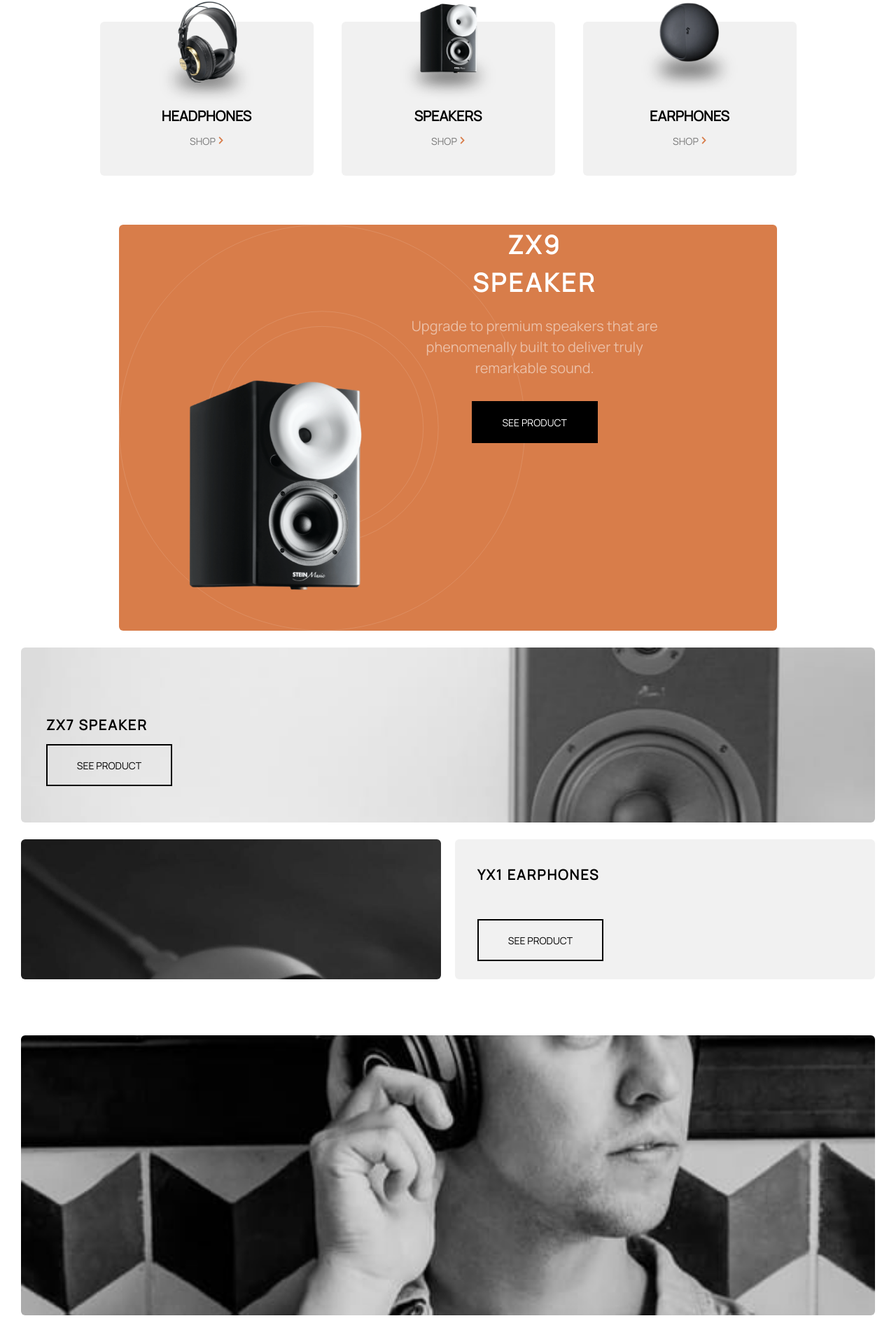
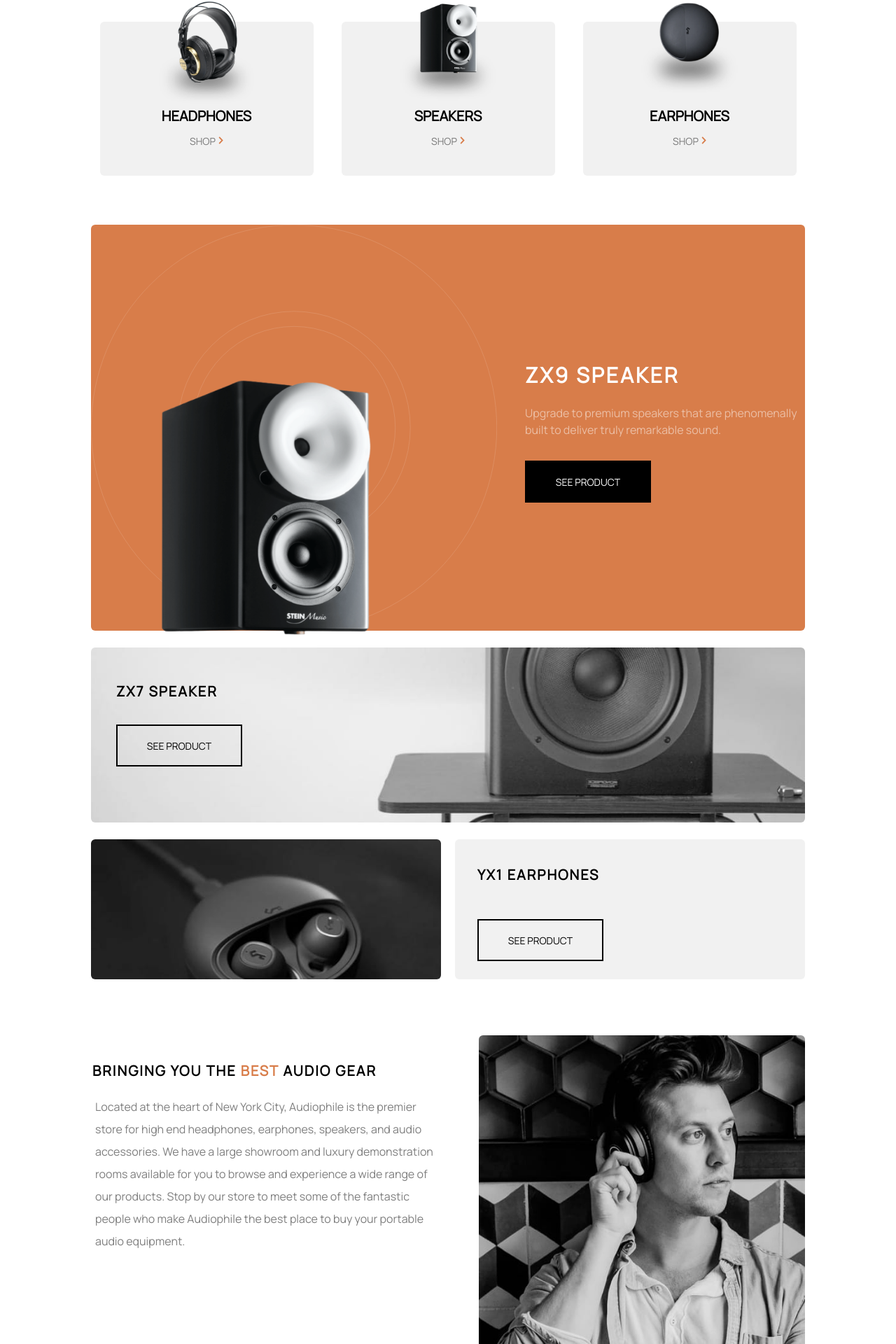
Before and after one commit to Kaodily/Audiophile, a React (Create React App) app: page / in a window 1280 px wide. Shown: the part 829-2749 px from the top of the page at 70% size. Built offline with nearby package versions, Linux system fonts and the light colour scheme; a web font is replaced by a local one.

Commit message:
Rock-paper-scissors

```diff
--- a/src/components/Features/Details.js
+++ b/src/components/Features/Details.js
@@ -17,7 +17,7 @@ const Details = () => {
           image = product.image.mobile
          }
         return (
-          <div key={product.id}>
+          <div key={product.id} className='lg:mx-[130px]'>
             <div className="sm:flex text-left">
               <div className="mx-[10px] rounded-md px-8 py-3 text-black ">
                 <img src={`${"."}${image}`} alt={product.name} />
--- a/src/components/Features/Goback.js
+++ b/src/components/Features/Goback.js
@@ -1,7 +1,7 @@
 import {Link} from 'react-router-dom'
 const Goback = ({category}) => {
     return (
-        <div className="px-12 font-medium text-[14px] sm:text-[18px] leading-6 opacity-50 pt-6 pb-3">
+        <div className="px-12 font-medium text-[14px] sm:text-[18px] lg:mx-[130px] leading-6 opacity-50 pt-6 pb-3">
             <Link to={`/${category}`}>
             <p>Go Back</p>
             </Link>
--- a/src/components/Homepage/Earphones.js
+++ b/src/components/Homepage/Earphones.js
@@ -1,13 +1,13 @@
 import {Link} from 'react-router-dom'
 export const Earphones = () => {
     return (
-        <div className="earphones h-[200px] sm:col-span-2 mt-6 mx-[30px] sm:mx-[0] sm:mr-[10px] sm:ml-[30px] pt-24 px-9 rounded-md text-black  ">
+        <div className="earphones h-[200px] sm:col-span-2 lg:ml-[130px] mt-6 mx-[30px] sm:mx-[0] sm:mr-[10px] sm:ml-[30px] pt-24 px-9 rounded-md text-black  ">
        </div>
     )
 }
 export const EarphonesInformation = () => {
     return (
-        <div className="h-[200px] mt-6 mx-[30px] rounded-md px-8 sm:col-span-2 sm:mx-[0] sm:ml-[10px] sm:mr-[30px] sm:py-9  py-12 text-black bg-[#F1F1F1]  ">
+        <div className="h-[200px] mt-6 mx-[30px] rounded-md px-8 sm:col-span-2 lg:mr-[130px] sm:mx-[0] sm:ml-[10px] sm:mr-[30px] sm:py-9  py-12 text-black bg-[#F1F1F1]  ">
             <h3 className='font-bold text-[20px] tracking-widest'>YX1 EARPHONES</h3>
          <Link to ={'/earphones/yx1-earphones'}>
                 <button className='uppercase w-[130px] sm:w-[180px] text-[12px] sm:text-[14px] mt-12 h-[40px] sm:h-[60px] border-2 border-black'>See product</button>
--- a/src/components/Homepage/Headphones.js
+++ b/src/components/Homepage/Headphones.js
@@ -6,7 +6,7 @@ const Headphones = () => {
             <p className='text-[14px] tracking-widest md:px-[180px] opacity-50'>NEW PRODUCT</p>
             <h1 className='uppercase text-[24px] sm:px-[190px] lg:max-w-3xl sm:text-[36px] lg:pl-[180px] lg:pr-[300px] m px-[80px] tracking-widest py-[20px]'>
                 XX99 Mark II HeadphoneS</h1>
-            <p className='px-[50px] text-[14px] sm:text-[20px] lg:max-w-3xl sm:px-[120px] lg:px-[180px] opacity-50'>Experience natural, lifelike audio and exceptional build quality made for the passionate music enthusiast.</p>
+            <p className='px-[50px] text-[14px] sm:text-[16px] lg:max-w-3xl sm:px-[120px] lg:px-[180px] opacity-50'>Experience natural, lifelike audio and exceptional build quality made for the passionate music enthusiast.</p>
             <Link to ={'/headphones/xx99-mark-two-headphones'}>
             <button className='uppercase w-[150px] sm:w-[180px] lg:ml-[180px] font-medium text-[14px] sm:text-[16px] mt-[30px] h-[40px] sm:h-[60px] bg-[#D87D4A]'>See product</button>
             </Link>
--- a/src/components/Homepage/Home.js
+++ b/src/components/Homepage/Home.js
@@ -11,7 +11,7 @@ const Home = () => {
       <Headphones />
       <Products />
       <SpeakerZX9 />
-      <div className="sm:grid sm:grid-cols-4">
+      <div className="sm:grid sm:grid-cols-4 ">
       <SpeakerZX7 />
       <Earphones />
       <EarphonesInformation />
--- a/src/components/Homepage/SpeakerZX7.js
+++ b/src/components/Homepage/SpeakerZX7.js
@@ -1,10 +1,10 @@
 import {Link} from 'react-router-dom'
 const SpeakerZX7 = () => {
               return (
-            <div className="speakerzx7 h-[250px] mt-6 mx-[30px] sm:col-span-4 pt-24 px-9 rounded-md text-black  ">
+            <div className="speakerzx7 h-[250px] mt-6 mx-[30px] lg:mx-[130px] lg:pt-12 sm:col-span-4 pt-24 px-9 rounded-md text-black  ">
             <h3 className='font-bold text-[20px] tracking-widest'>ZX7 SPEAKER</h3>
                       <Link to ={'/speakers/zx7-speaker'}>
-            <button className='uppercase w-[130px]  sm:w-[180px] sm:h-[60px] sm:text-[14px] text-[12px] mt-3 h-[40px] border-2 border-black'>See product</button>
+            <button className='uppercase w-[130px]  sm:w-[180px] sm:h-[60px] sm:text-[14px] text-[12px] mt-8 h-[40px] border-2 border-black'>See product</button>
                       </Link>
         </div>
     )
--- a/src/components/Homepage/SpeakerZX9.js
+++ b/src/components/Homepage/SpeakerZX9.js
@@ -1,13 +1,13 @@
 import {Link} from 'react-router-dom'
 const SpeakerZX9 = () => {
     return (
-        <div className="pattern h-[500px] sm:h-[580px] lg:flex bg-[#D87D4A] mx-[30px] lg:mx-[170px] py-8 rounded-md text-white text-center ">
+        <div className="pattern h-[500px] sm:h-[580px] lg:flex lg:justify-between  bg-[#D87D4A] mx-[30px] lg:mx-[130px] py-8 rounded-md lg:text-left text-white text-center ">
             <div>
-            <img src='../assets/home/desktop/image-speaker-zx9.png' className='w-[150px] lg:w-[300px] mx-auto pt-3 lg:pt-[190px] lg:ml-[100px]' alt="speakerzx9" />
+            <img src='../assets/home/desktop/image-speaker-zx9.png' className='w-[150px] sm:w-[200px] lg:w-[300px] mx-auto pt-3 lg:pt-[190px] lg:ml-[100px]' alt="speakerzx9" />
             </div>
-            <div>
-            <h2 className='text-center text-[22px] lg:mt-[-30px] font-bold sm:px-[190px] sm:text-[36px] md:px-[250px] tracking-widest px-[100px] '>ZX9 SPEAKER</h2>
-            <p className='px-[40px] text-[14px] sm:text-[20px] sm:px-[120px] md:px-[140px] py-5 opacity-50'>Upgrade to premium speakers that are phenomenally built to deliver truly remarkable sound.</p>
+            <div className='lg:pt-[140px] lg:pl-[180px]'>
+            <h2 className='text-center lg:text-left text-[22px] pt-5 font-bold sm:px-[190px] lg:text-[30px] md:px-[250px] lg:px-[0] tracking-widest px-[100px] '>ZX9 SPEAKER</h2>
+            <p className='px-[40px] text-[14px]  lg:w-[400px] sm:text-[16px] sm:px-[120px] md:px-[140px] lg:px-[0]  py-5 opacity-50'>Upgrade to premium speakers that are phenomenally built to deliver truly remarkable sound.</p>
             <Link to ={'/speakers/zx9-speaker'}>
             <button className='uppercase w-[150px] sm:w-[180px] sm:h-[60px] sm:text-[14px]  text-[12px] mt-3 h-[40px] bg-black'>See product</button>
             </Link>
--- a/src/components/Utiliies/Audiogear.js
+++ b/src/components/Utiliies/Audiogear.js
@@ -1,16 +1,18 @@
 const Audiogear = () => {
     return (
-        <div className="mt-20 sm:pb-7 mb-8 text-center">
-            <div className="audiogear h-[300px] sm:h-[400px] mx-[30px] rounded-md px-8 py-12 text-black ">
+        <div className="mt-20 sm:pb-7 mb-8 text-center lg:mx-[100px] lg:grid gap-7 grid-cols-2">
+            <div className="audiogear h-[300px] sm:h-[400px] lg:h-[450px] mx-[30px] rounded-md px-8 py-12 text-black ">
             </div>
-            <h3 className="uppercase mt-9 mb-5 text-[20px] sm:text-[30px] sm:px-[150px]  tracking-widest font-bold text-center px-20">Bringing you the <span className="text-[#D87D4A]">best</span> audio gear</h3>
-            <p className="px-9 leading-6 font-medium text-[14px] sm:text-[20px] sm:leading-8 opacity-50">
+            <div className="lg:text-left lg:pl-8 order-first">
+            <h3 className="uppercase mt-9 mb-5 text-[20px] sm:text-[20px] lg:text-left sm:px-[150px] lg:px-[0] tracking-widest font-bold text-center px-20">Bringing you the <span className="text-[#D87D4A]">best</span> audio gear</h3>
+            <p className="px-9 leading-6 font-medium text-[14px] lg:px-1 sm:text-[16px] sm:leading-8 opacity-50">
                 Located at the heart of New York City, Audiophile is the premier store for high end headphones,
                 earphones, speakers, and audio accessories. We have a large showroom and luxury demonstration rooms available
                 for you to browse and experience a wide range of our products.
                 Stop by our store to meet some of the fantastic people who make
                 Audiophile the best place to buy your portable audio equipment.
           </p>
+          </div>
         </div>
     )
 }
--- a/src/components/Utiliies/Footer.js
+++ b/src/components/Utiliies/Footer.js
@@ -7,7 +7,7 @@ const Footer = () => {
     "../assets/shared/desktop/icon-instagram.svg",
   ];
   return (
-    <div className=" bg-black text-white text-center sm:pb-6 sm:text-left ">
+    <div className=" bg-black text-white text-center lg:px-[100px] sm:pb-6 sm:text-left ">
       <div className="border-t-4 w-[100px] py-5 mx-auto sm:mx-[40px] border-[#D87D4A]"></div>
       <img
         src="../assets/shared/desktop/logo.svg"
@@ -29,14 +29,14 @@ const Footer = () => {
         );
       })}
      </div>
-      <p className="px-9 leading-6 font-medium text-[14px] sm:text-[20px] sm:leading-8 my-8 opacity-50">
+      <p className="px-9 leading-6 font-medium text-[14px] sm:text-[16px] sm:leading-8 my-8 opacity-50">
         Audiophile is an all in one stop to fulfill your audio needs. We're a
         small team of music lovers and sound specialists who are devoted to
         helping you get the most out of personal audio. Come and visit our demo
         facility - we’re open 7 days a week.
       </p>
       <div className="sm:flex sm:justify-between">
-      <p className="px-9 leading-6 font-medium text-[14px] opacity-50">
+      <p className="px-9 leading-6 font-medium text-[12px] opacity-50">
         Copyright 2021. All Rights Reserved
       </p>
       <div className="flex justify-center py-9 sm:py-0 sm:mr-5">
--- a/src/components/Utiliies/Header.js
+++ b/src/components/Utiliies/Header.js
@@ -19,7 +19,7 @@ const Header = () => {
           <img src="../assets/shared/desktop/logo.svg" alt="logo" />
         </div>
       </Link>
-      <div  className=' text-white hidden lg:flex lg:ml-[-150px]'>
+      <div  className=' text-white hidden lg:flex lg:ml-[-110px]'>
       {products.map((product, index) => {
         let linked = product === "home" ? "/" : `/${product}`;
         return (
--- a/src/index.css
+++ b/src/index.css
@@ -84,13 +84,13 @@
 
     }
     .speakerzx7{
-        background-image: url('../public/assets/home/tablet/image-speaker-zx7.jpg');
+        background-image: url('../public/assets/home/desktop/image-speaker-zx7.jpg');
         background-repeat: no-repeat;
         background-position: top;
         background-size: cover;
     }
     .earphones{
-        background-image: url('../public/assets/home/tablet/image-earphones-yx1.jpg');
+        background-image: url('../public/assets/home/desktop/image-earphones-yx1.jpg');
         background-repeat: no-repeat;
         background-position: top;
         background-size: cover;
```
Also changed, not shown: src/components/ProductDetails/Productdetails.js (+8 -7 lines).
